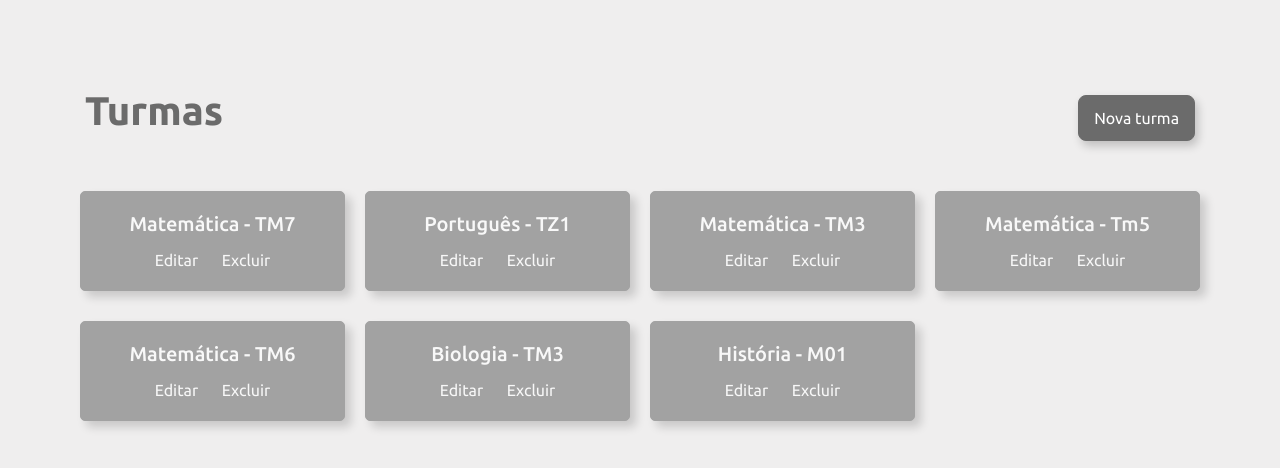
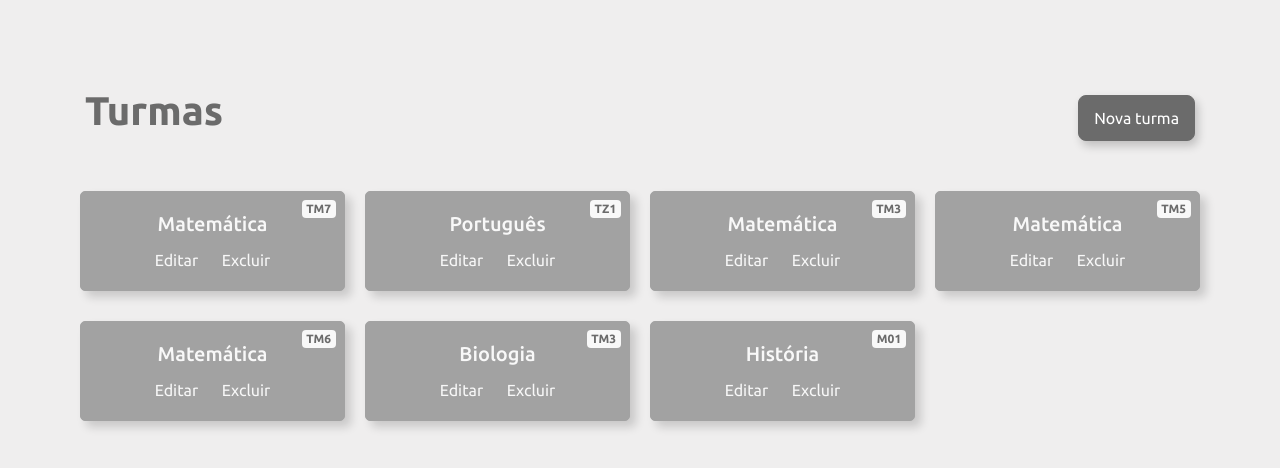
Before and after one commit to caioguedesam/skoolit_engsoft, a Flask app: page /turmas/listar in a window 1280 px wide. Shown: the part 201-669 px from the top of the page. Run offline with Flask 2, Linux system fonts and the light colour scheme; data comes from the database, SQL or seed files in the repository; some libraries are stand-ins or nearby versions.

Commit message:
Adicionando uma badge com o nome da turma

```diff
--- a/skoolit/static/turmas/listar_turmas.css
+++ b/skoolit/static/turmas/listar_turmas.css
@@ -27,6 +27,14 @@ body {
   border-color: var(--accent-hover) !important;
 }
 
+.badge {
+  background-color: var(--white);
+  color: var(--font);
+  position: absolute;
+  right: 0;
+  margin: 8px 8px;
+}
+
 .card.turma{
   background-color: var(--background-card);
   border-color: var(--background-card);
--- a/skoolit/templates/turmas/listar_turmas.html
+++ b/skoolit/templates/turmas/listar_turmas.html
@@ -23,9 +23,12 @@
 	<div class="row">
 		{% for turma in turmas %}
 			<div class="card turma">
+				<div class="badge">
+					{{turma.titulo[:3]|upper}}
+				</div>
 				<div class="card-body">
 					<h5 class="card-title text-center">
-						<a id="turma-nome" href="{{url_for('turmas.listar_turma', id=turma.id)}}">{{turma.materia.nome}} - {{turma.titulo}}</a>
+						<a id="turma-nome" href="{{url_for('turmas.listar_turma', id=turma.id)}}">{{turma.materia.nome}}</a>
 					</h5>
 					<div class="text-center">
 						<a href="{{url_for('turmas.atualizar', id=turma.id)}}" class="card-link">Editar</a>
```
